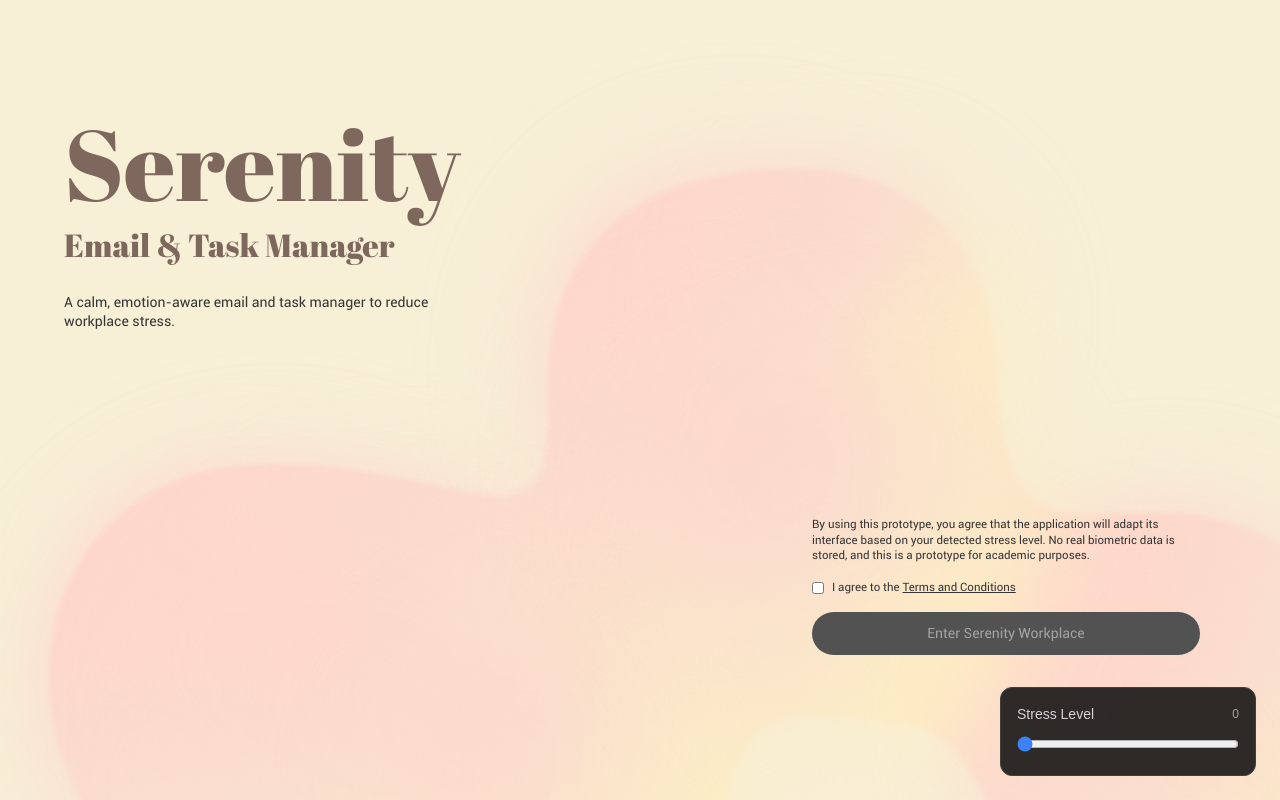
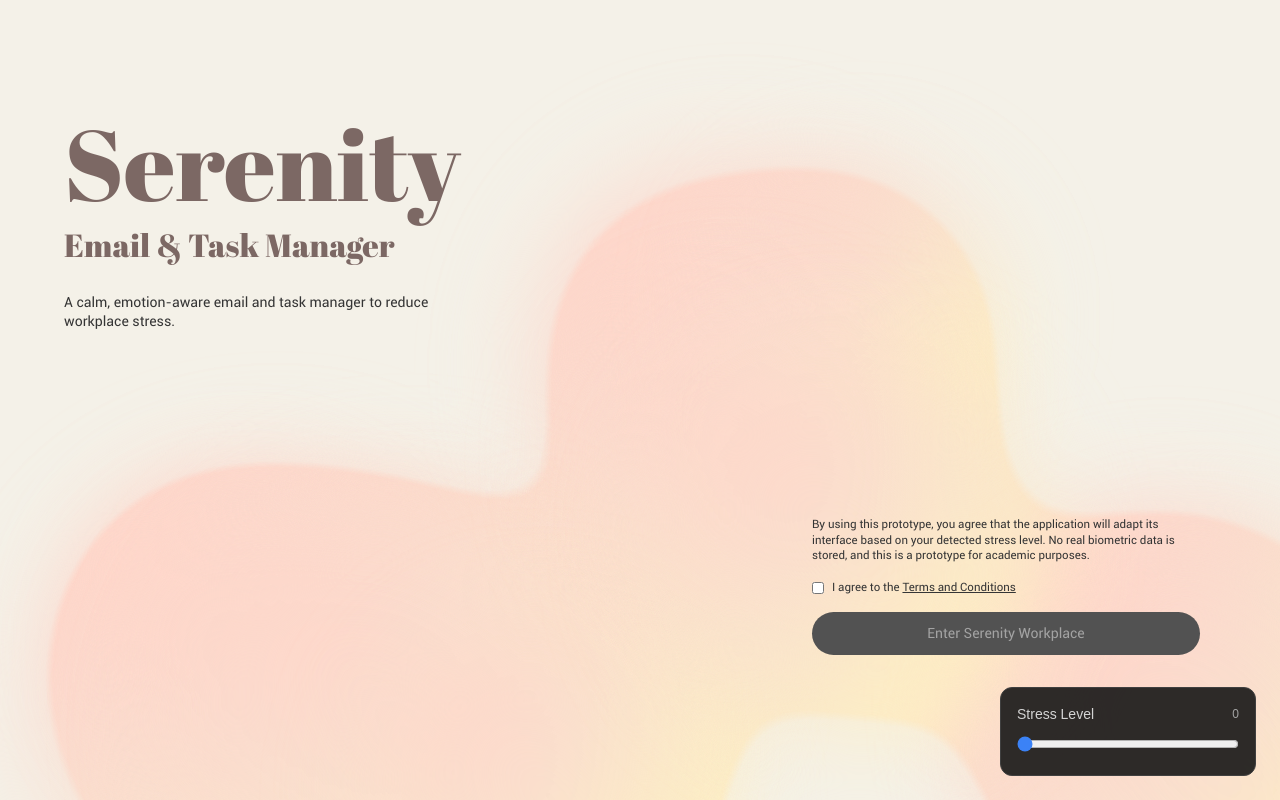
Before and after one commit to rubaisha-rn/Serenity-ETM, a Next.js app in the folder serenity-etm/: page / in a window 1280 px wide. Built offline with nearby package versions, Linux system fonts and the light colour scheme.

Commit message:
Improved custom color scheme.

```diff
--- a/serenity-etm/tailwind.config.js
+++ b/serenity-etm/tailwind.config.js
@@ -14,7 +14,7 @@ module.exports = {
             colors: {
                 light: {
                     low: {
-                        bg: '#f7efd6ff',
+                        bg: '#f4f1e8',
                         card: '#ffd6c9',
                         icon: '#dce9f5',
                         textA: '#25030393',
@@ -24,20 +24,24 @@ module.exports = {
                         buttonHover: '#632525a7',
                     },
                     mid: {
-                        bg: '#f7efd6ff',
-                        card: '#ffd6c9',
-                        text: '#121212',
+                        bg: '#e5e4e1ff',
+                        card: '#cfe3f6ff',
                         icon: '#dce9f5',
-                        button: '#ffd6c9',
-                        buttonHover: '#ffb3a0',
+                        textA: '#0311257d',
+                        textB: '#353535',
+                        textC: '#121212',
+                        button: '#0311257d',
+                        buttonHover: 'rgba(28, 57, 99, 0.7)',
                     },
                     high: {
-                        bg: '#f7efd6ff',
-                        card: '#ffd6c9',
-                        text: '#121212',
+                        bg: '#f1f1f1',
+                        card: '#dbceee',
                         icon: '#dce9f5',
-                        button: '#ffd6c9',
-                        buttonHover: '#ffb3a0',
+                        textA: '#13052487',
+                        textB: '#353535',
+                        textC: '#121212',
+                        button: '#13052487',
+                        buttonHover: '#381c58a3',
                     },
                     background: "#f4f1e8",
                     foreground: "#e5b3a4",
```
